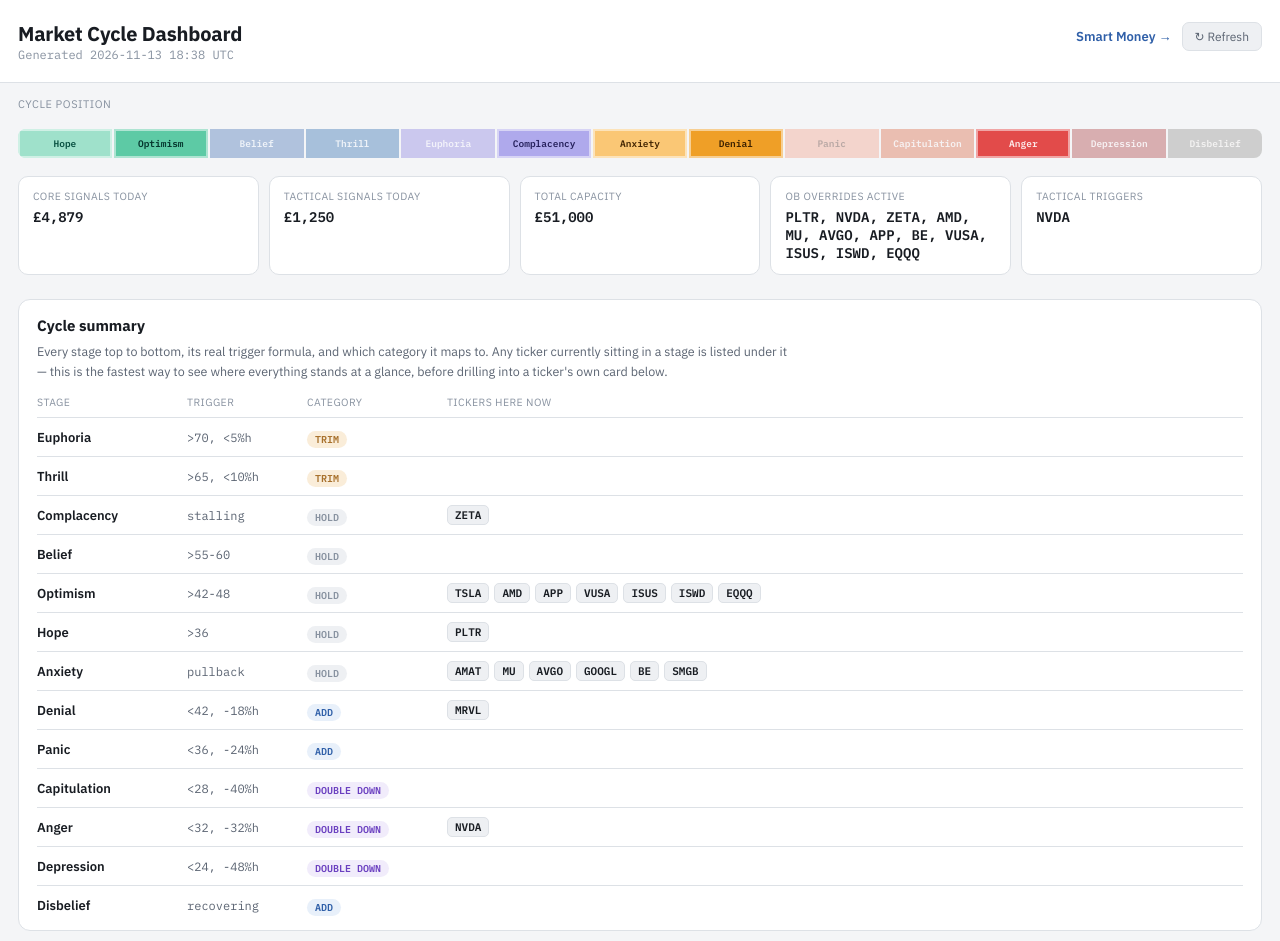
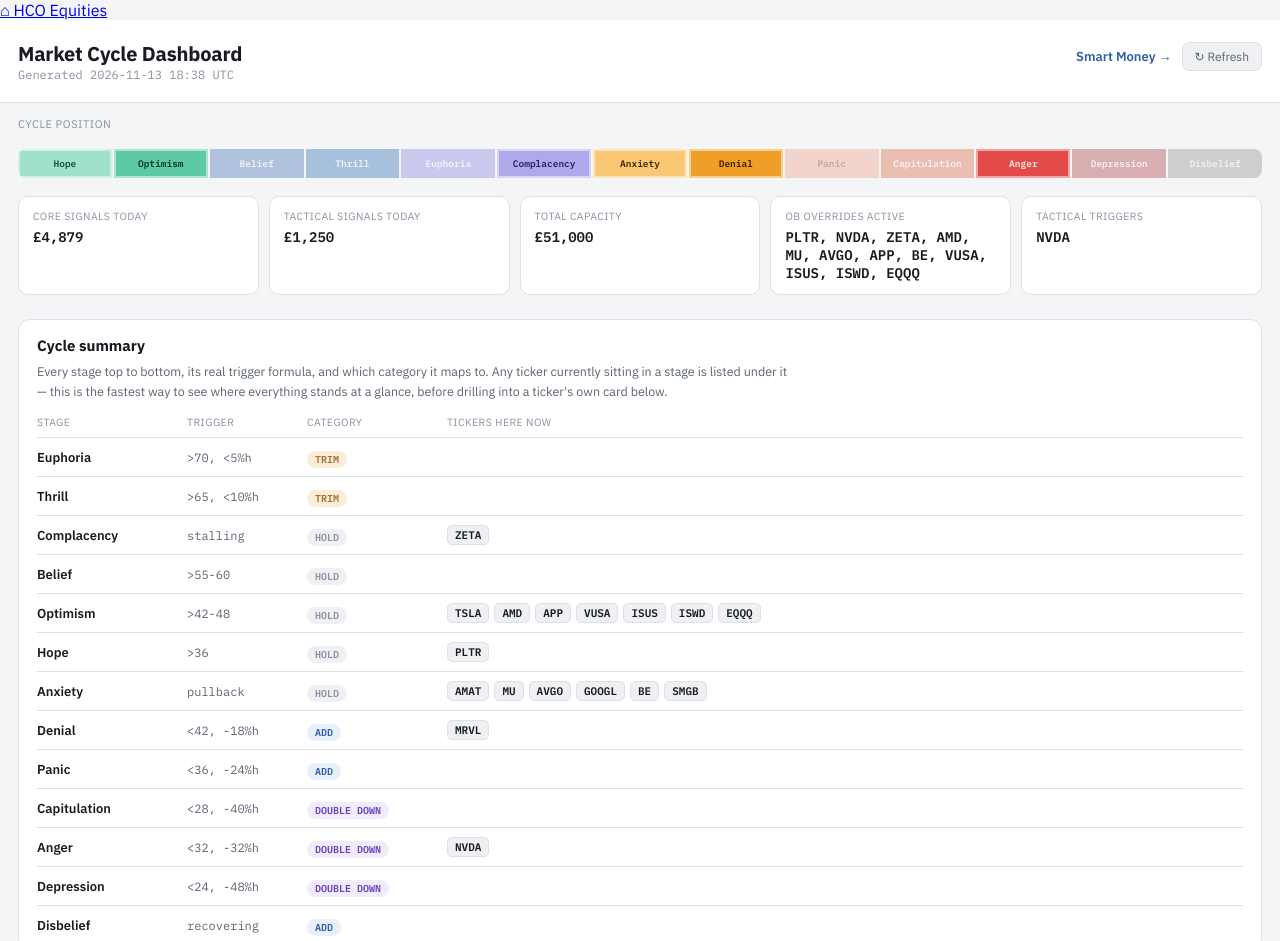
Before and after one commit to javed-glitch/market-scan-gpt-0.01, a plain HTML site: page index.html in a window 1280 px wide. Shown: the top 941 px of the page. Drawn offline with Linux system fonts and the light colour scheme.

Commit message:
Add link back to HCO Equities home on each page
One line after the body tag on every page, linking to
https://javed-glitch.github.io/hco-equities-dashboard/ (label: HCO Equities).

Co-Authored-By: Claude Haiku 5.5 <noreply@anthropic.com>
Claude-Session: https://claude.ai/code/session_017ap9nAiwaaPpziHL9ycvTY

```diff
--- a/index.html
+++ b/index.html
@@ -123,6 +123,7 @@
 </style>
 </head>
 <body>
+<div class="hco-home"><a href="https://javed-glitch.github.io/hco-equities-dashboard/">⌂ HCO Equities</a></div>
 <header>
   <div class="inner">
     <div>
```
Also changed, not shown: smart-money-v1.html (+1 -0 lines), smart-money-v2.html (+1 -0 lines), smart-money-v3.html (+1 -0 lines), smart-money.html (+1 -0 lines).
